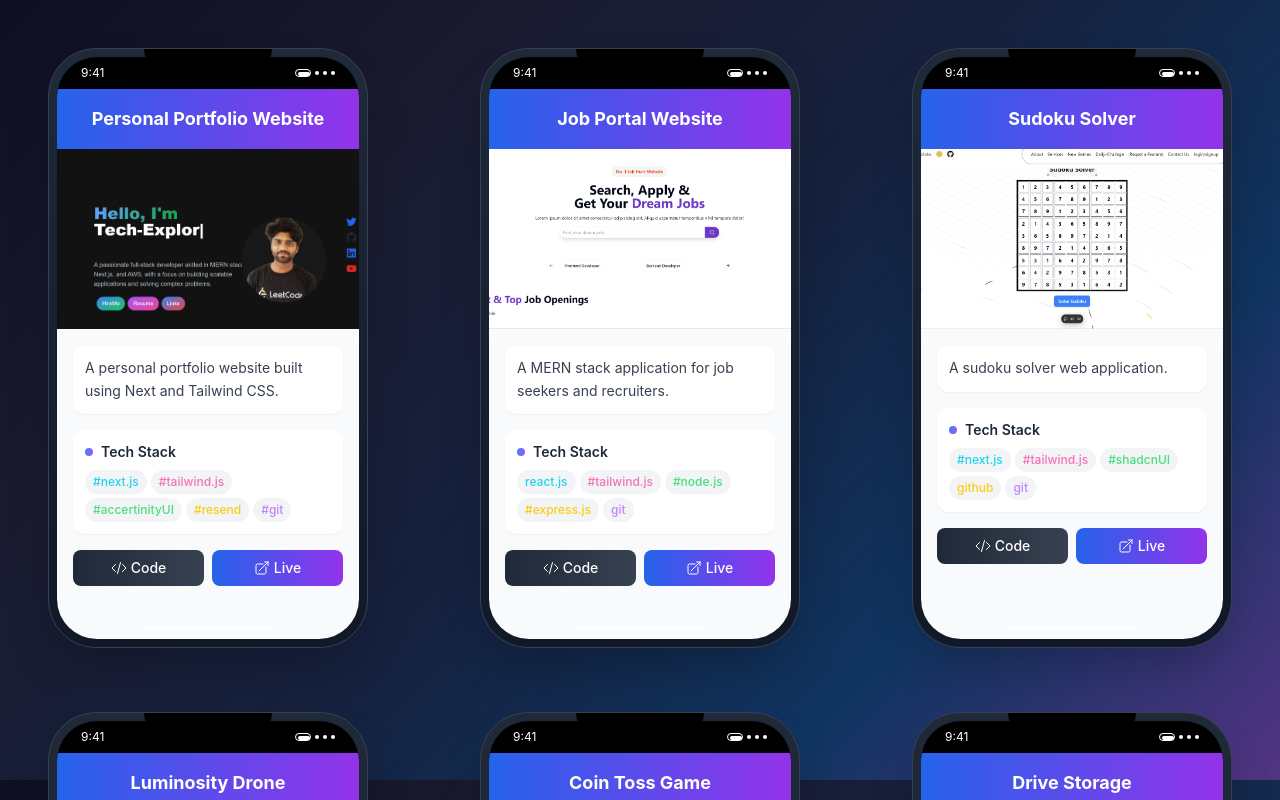
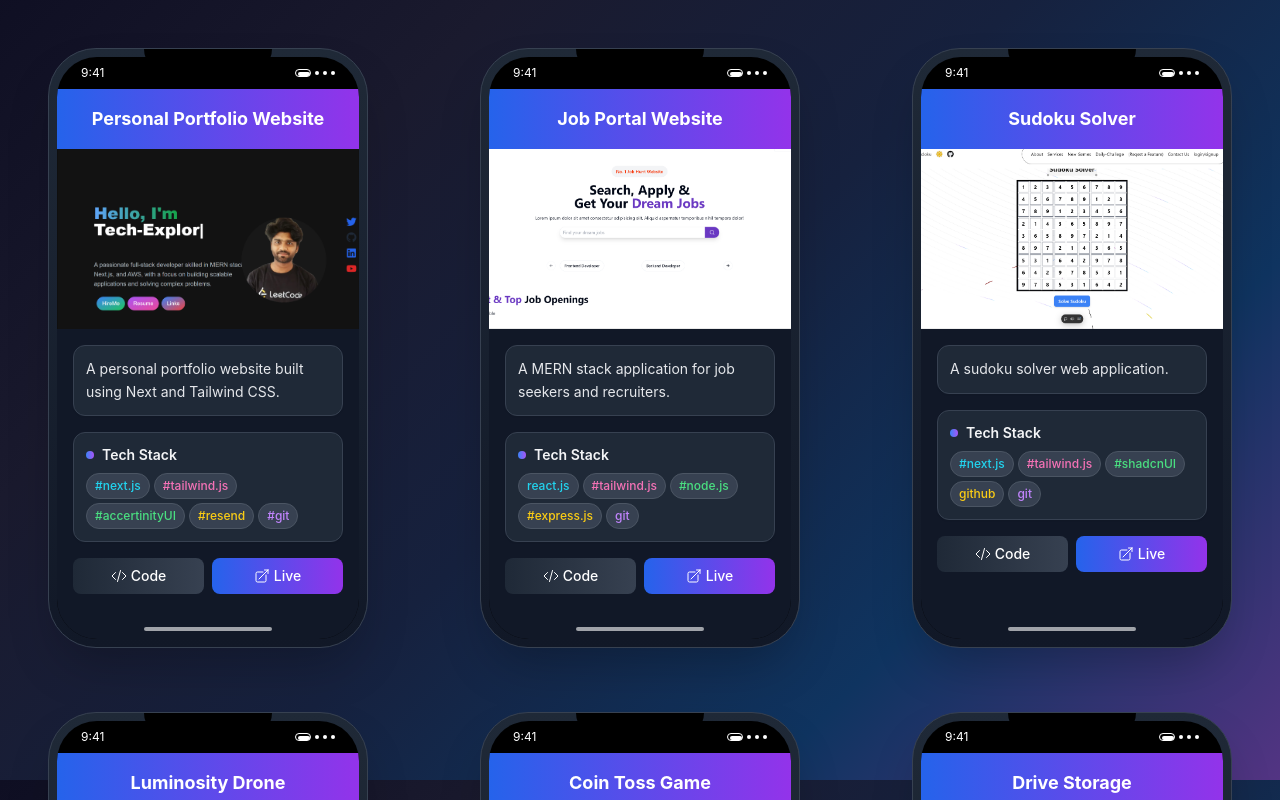
Before and after one commit to its-kundan/Kundan_CV_Portfolio, a Next.js app: page / in a window 1280 px wide. Shown: the part 8020-8820 px from the top of the page. Built offline with nearby package versions, Linux system fonts and the light colour scheme.

Commit message:
project mobile ui

```diff
--- a/src/components/ProjectCard.jsx
+++ b/src/components/ProjectCard.jsx
@@ -58,7 +58,7 @@ const ProjectCard = ({
           </div>
 
           {/* Main Content Area */}
-          <div className="absolute top-20 left-0 right-0 bottom-0 bg-gray-50">
+          <div className="absolute top-20 left-0 right-0 bottom-0 bg-gray-900">
             {/* Project Image */}
             <div className="relative h-48 w-full overflow-hidden">
               <div
@@ -87,13 +87,13 @@ const ProjectCard = ({
             {/* Project Details */}
             <div className="p-4 space-y-4">
               {/* Description */}
-              <div className="bg-white rounded-xl p-3 shadow-sm">
-                <p className="text-gray-700 text-sm leading-relaxed">{description}</p>
+              <div className="bg-gray-800 rounded-xl p-3 shadow-sm border border-gray-700">
+                <p className="text-gray-200 text-sm leading-relaxed">{description}</p>
               </div>
 
               {/* Tech Stack */}
-              <div className="bg-white rounded-xl p-3 shadow-sm">
-                <h4 className="text-gray-800 font-semibold text-sm mb-2 flex items-center">
+              <div className="bg-gray-800 rounded-xl p-3 shadow-sm border border-gray-700">
+                <h4 className="text-gray-100 font-semibold text-sm mb-2 flex items-center">
                   <span className="w-2 h-2 bg-gradient-to-r from-blue-500 to-purple-500 rounded-full mr-2"></span>
                   Tech Stack
                 </h4>
@@ -101,7 +101,7 @@ const ProjectCard = ({
                   {tech.map((item, index) => (
                     <span
                       key={item}
-                      className={`text-xs px-2 py-1 rounded-full bg-gray-100 ${neonColors[index % neonColors.length]} font-medium`}
+                      className={`text-xs px-2 py-1 rounded-full bg-gray-700 border border-gray-600 ${neonColors[index % neonColors.length]} font-medium`}
                     >
                       {item}
                     </span>
```
